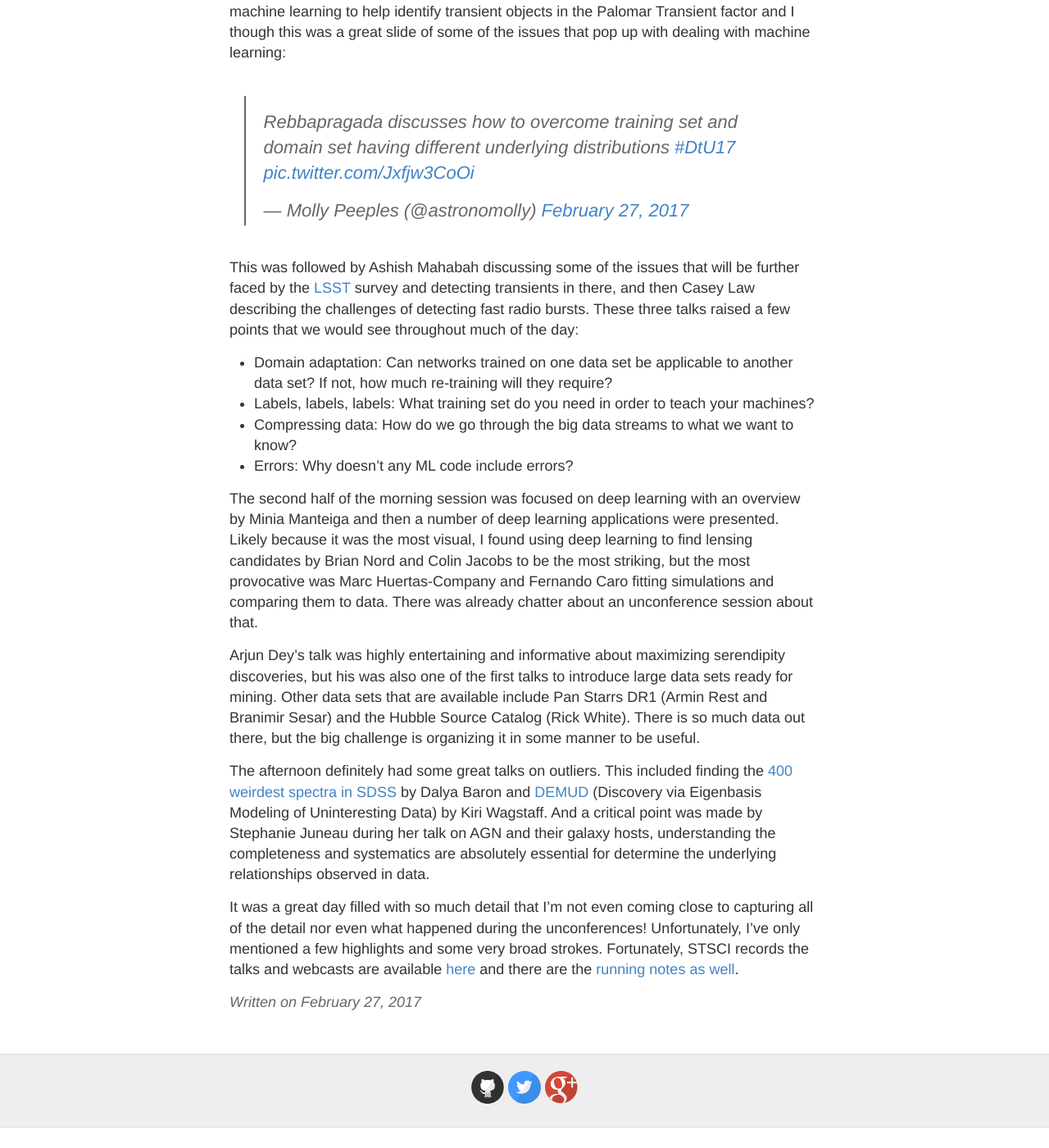
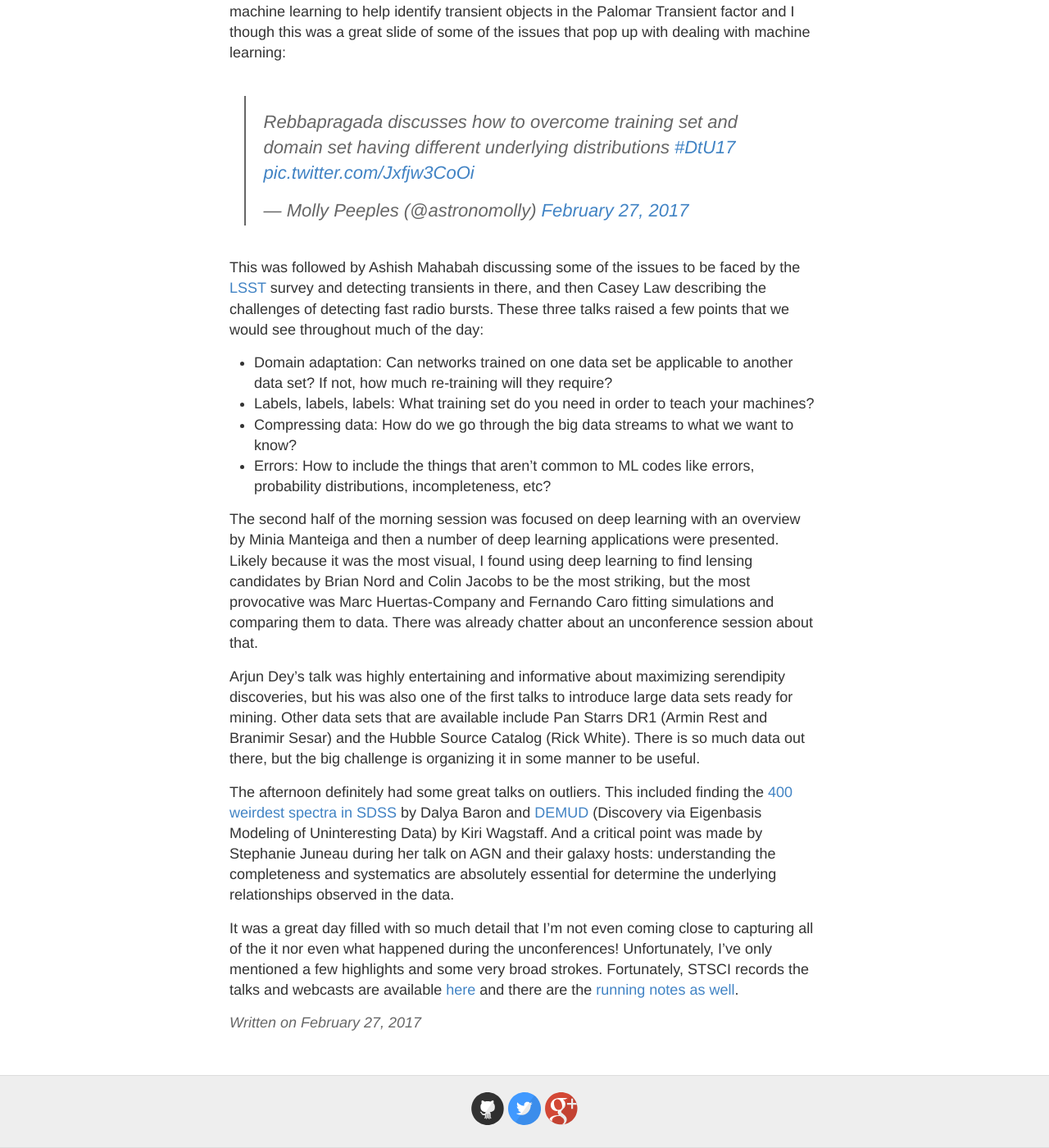
Before and after one commit to crawfordsm/crawfordsm.github.io, a Jekyll site: the page built from _posts/2017-02-27-dtu17_day1.md, in a window 1280 px wide and 1400 px high, scrolled down 613 px. Shown: the whole window at 82% size. Built offline with Jekyll 4.4.1, drawn with Linux system fonts in a browser that asks for light colours; comment, search, counter and statistics services are not loaded; before the commit the page ends 1988 px from its top, so only the background shows below that; some of the changed text lies outside the part shown.

Commit message:
Update 2017-02-27-dtu17_day1.md

```diff
--- a/_posts/2017-02-27-dtu17_day1.md
+++ b/_posts/2017-02-27-dtu17_day1.md
@@ -11,17 +11,17 @@ Today was the first day of [Detecting the Unexpected](http://www.cvent.com/event
 We had a great set of talks today which started off with Umaa Rebbapragada, who used machine learning to help identify transient objects in the Palomar Transient factor and I though this was a great slide of some of the issues that pop up with dealing with machine learning:
 <blockquote class="twitter-tweet" data-lang="en"><p lang="en" dir="ltr">Rebbapragada discusses how to overcome training set and domain set having different underlying distributions <a href="https://twitter.com/hashtag/DtU17?src=hash">#DtU17</a> <a href="https://t.co/Jxfjw3CoOi">pic.twitter.com/Jxfjw3CoOi</a></p>&mdash; Molly Peeples (@astronomolly) <a href="https://twitter.com/astronomolly/status/836225313034104832">February 27, 2017</a></blockquote>
 <script async src="//platform.twitter.com/widgets.js" charset="utf-8"></script>
-This was followed by Ashish Mahabah discussing some of the issues that will be further faced by the [LSST](https://www.lsst.org/) survey and detecting transients in there, and then Casey Law describing the challenges of detecting fast radio bursts.
+This was followed by Ashish Mahabah discussing some of the issues to be faced by the [LSST](https://www.lsst.org/) survey and detecting transients in there, and then Casey Law describing the challenges of detecting fast radio bursts.
   These three talks raised a few points that we would see throughout much of the day:
  * Domain adaptation: Can networks trained on one data set be applicable to another data set?  If not, how much re-training will they require?
  * Labels, labels, labels:  What training set do you need in order to teach your machines?
  * Compressing data:  How do we go through the big data streams to what we want to know?
- * Errors:  Why doesn't any ML code include errors?
+ * Errors:  How to include the things that aren't common to ML codes like errors, probability distributions, incompleteness, etc?
 
 The second half of the morning session was focused on deep learning with an overview by Minia Manteiga and then a number of deep learning applications were presented.   Likely because it was the most visual, I found using deep learning to find lensing candidates by Brian Nord and Colin Jacobs to be the most striking, but the most provocative was Marc Huertas-Company and Fernando Caro fitting simulations and comparing them to data.  There was already chatter about an unconference session about that.
 
 Arjun Dey's talk was highly entertaining and informative about maximizing serendipity discoveries, but his was also one of the first talks to introduce large data sets ready for mining.  Other data sets that are available include Pan Starrs DR1 (Armin Rest and Branimir Sesar) and the Hubble Source Catalog (Rick White).   There is so much data out there, but the big challenge is organizing it in some manner to be useful.
 
-The afternoon definitely had some great talks on outliers.  This included finding the [400 weirdest spectra in SDSS](http://adsabs.harvard.edu/abs/2017MNRAS.465.4530B) by Dalya Baron and [DEMUD](https://github.com/wkiri/DEMUD) (Discovery via Eigenbasis Modeling of Uninteresting Data) by Kiri Wagstaff.  And a critical point was made by Stephanie Juneau during her talk on AGN and their galaxy hosts, understanding the completeness and systematics are absolutely essential for determine the underlying relationships observed in data.
+The afternoon definitely had some great talks on outliers.  This included finding the [400 weirdest spectra in SDSS](http://adsabs.harvard.edu/abs/2017MNRAS.465.4530B) by Dalya Baron and [DEMUD](https://github.com/wkiri/DEMUD) (Discovery via Eigenbasis Modeling of Uninteresting Data) by Kiri Wagstaff.  And a critical point was made by Stephanie Juneau during her talk on AGN and their galaxy hosts: understanding the completeness and systematics are absolutely essential for determine the underlying relationships observed in the data.
 
-It was a great day filled with so much detail that I'm not even coming close to capturing all of the detail nor even what happened during the unconferences! Unfortunately, I've only mentioned a few highlights and some very broad strokes.   Fortunately, STSCI records the talks and webcasts are available [here](https://webcast.stsci.edu/webcast/searchresults.xhtml?searchtype=20&eventid=251&sortmode=2) and there are the [running notes as well](https://docs.google.com/document/d/1RySP1NfCIRntKaKVyvN5XRxkQc-Ue5e3VKEVwc5dEIM/edit#heading=h.lnn2hkgshnh9).
+It was a great day filled with so much detail that I'm not even coming close to capturing all of the it nor even what happened during the unconferences! Unfortunately, I've only mentioned a few highlights and some very broad strokes.   Fortunately, STSCI records the talks and webcasts are available [here](https://webcast.stsci.edu/webcast/searchresults.xhtml?searchtype=20&eventid=251&sortmode=2) and there are the [running notes as well](https://docs.google.com/document/d/1RySP1NfCIRntKaKVyvN5XRxkQc-Ue5e3VKEVwc5dEIM/edit#heading=h.lnn2hkgshnh9).
```
Also changed, not shown: other parts of _posts/2017-02-27-dtu17_day1.md (+1 -1 lines).
